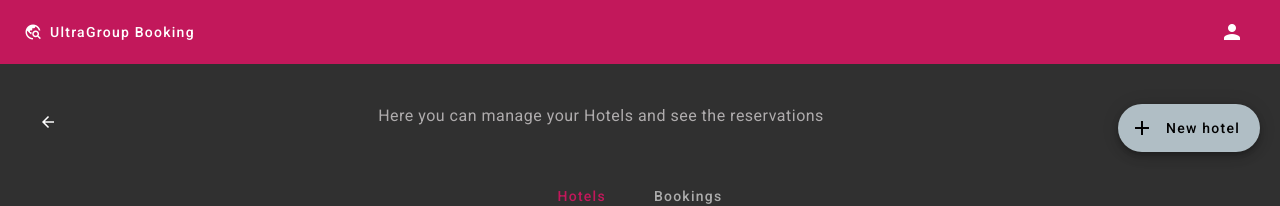
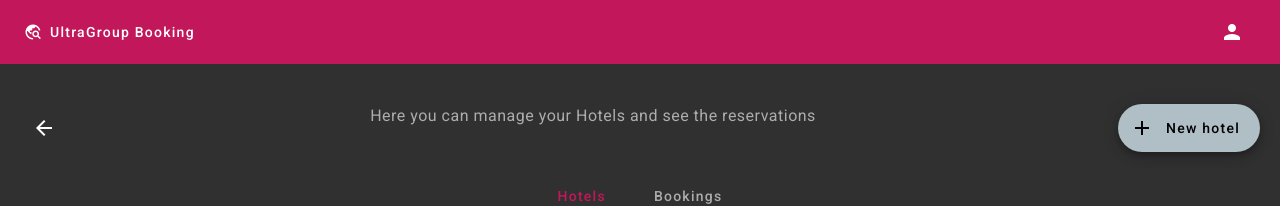
Before and after one commit to Djvash01/booking-ultragroup, an Angular app: page /dashboard in a window 1280 px wide. Shown: the top 206 px of the page. Built offline with nearby package versions, Linux system fonts and the light colour scheme.

Commit message:
feat: 🎸 show button back

```diff
--- a/src/app/domains/booking/dashboard/ui/dashboard-info/dashboard-info.component.html
+++ b/src/app/domains/booking/dashboard/ui/dashboard-info/dashboard-info.component.html
@@ -1,5 +1,5 @@
 <div class="actions">
-  <button mat-button>
+  <button class="actions__icon" mat-icon-button>
     <mat-icon>arrow_back</mat-icon>
   </button>
   <h4 class="text__title">Here you can manage  your Hotels and see the reservations</h4>
--- a/src/app/domains/booking/dashboard/ui/dashboard-info/dashboard-info.component.scss
+++ b/src/app/domains/booking/dashboard/ui/dashboard-info/dashboard-info.component.scss
@@ -5,6 +5,10 @@
   margin: 20px 0;
   display: flex;
   justify-content: space-between;
+
+  &__icon {
+    color: $color-white;
+  }
 
 }
 
```
